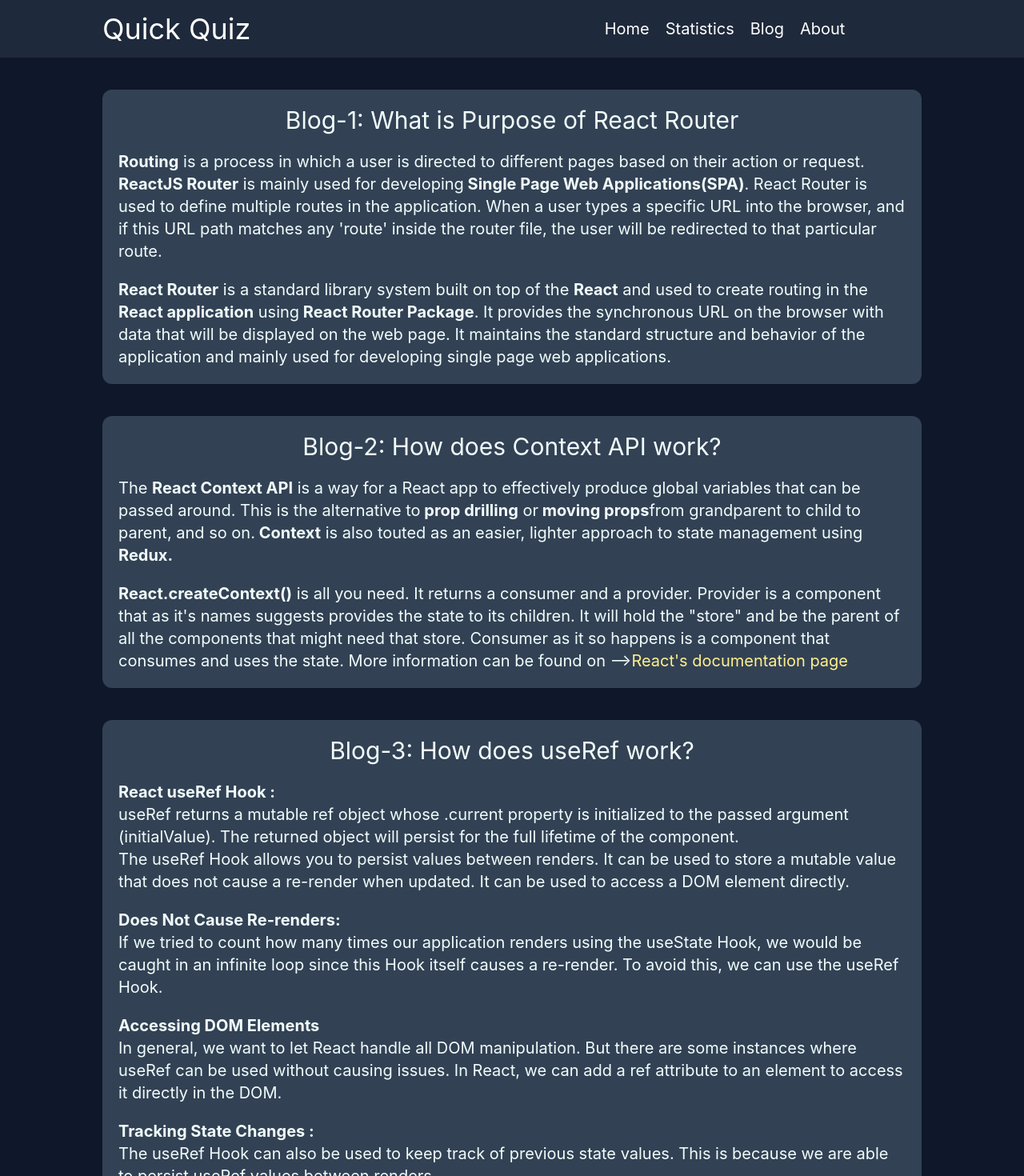
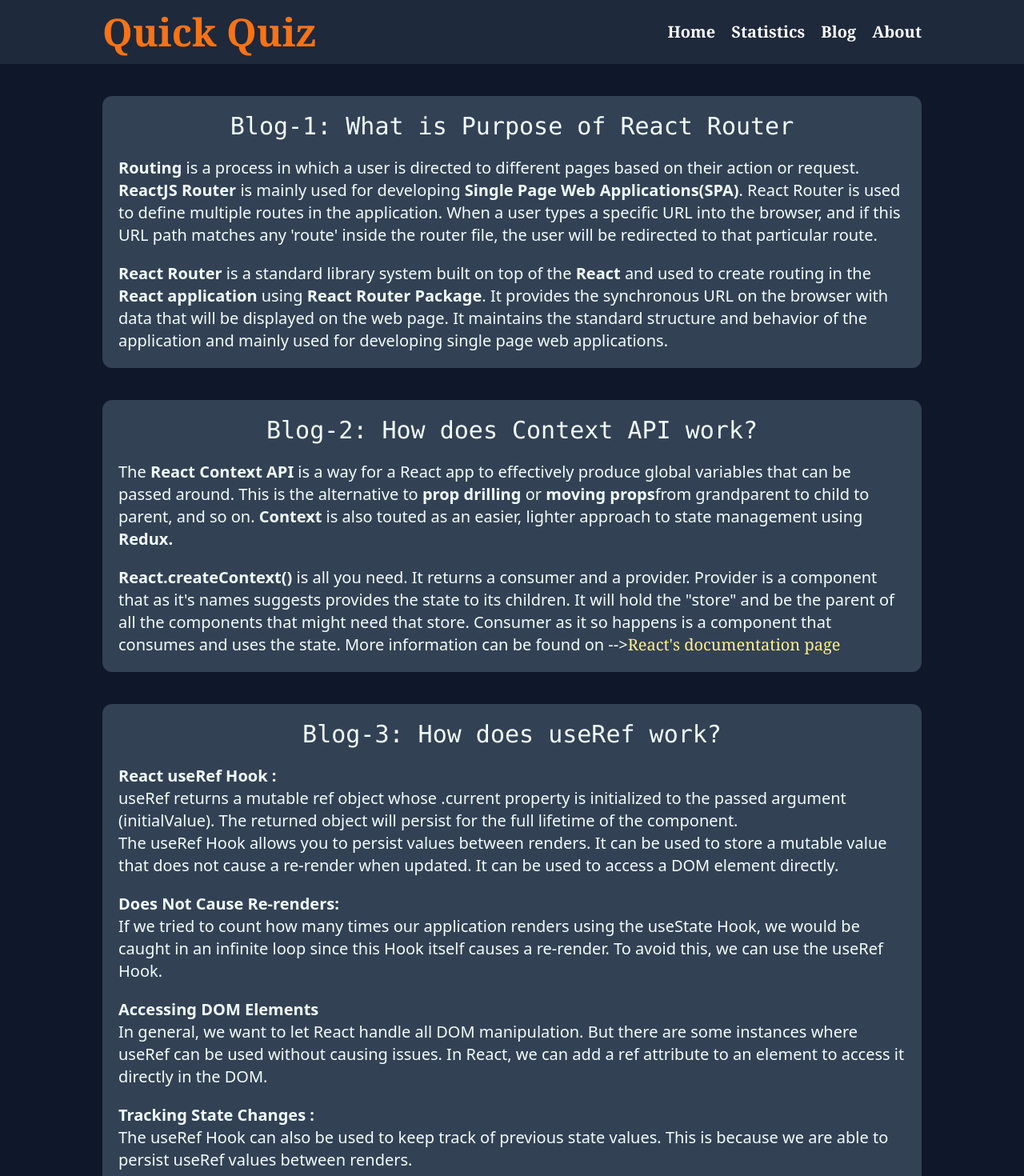
Before and after one commit to MMamunurRashid/Quick-Quiz, a React (Create React App) app: page /blog in a window 1280 px wide. Shown: the top 1470 px of the page at 80% size. Built offline with nearby package versions, Linux system fonts and the light colour scheme.

Commit message:
responsive

```diff
--- a/public/index.html
+++ b/public/index.html
@@ -25,7 +25,7 @@
   <title>Quick Quiz</title>
 </head>
 
-<body>
+<body class=" bg-slate-900">
   <noscript>You need to enable JavaScript to run this app.</noscript>
   <div id="root"></div>
   <!--
--- a/src/Components/Blog/Blog.js
+++ b/src/Components/Blog/Blog.js
@@ -5,10 +5,10 @@ const Blog = () => {
     <div className="sm:w-4/5 m-auto w-11/12">
       <div className="pb-20">
         <div className="mt-10 p-5 rounded-xl bg-slate-700">
-          <h1 className="text-3xl text-center">
+          <h1 className="text-3xl text-center font-mono">
             Blog-1: What is Purpose of React Router
           </h1>
-          <p className="text-xl mt-5">
+          <p className="text-xl mt-5 font-sans">
             <strong> Routing</strong> is a process in which a user is directed
             to different pages based on their action or request.
             <strong> ReactJS Router</strong> is mainly used for developing
@@ -18,7 +18,7 @@ const Blog = () => {
             'route' inside the router file, the user will be redirected to that
             particular route.
           </p>
-          <p className="text-xl mt-5">
+          <p className="text-xl mt-5 font-sans">
             <strong>React Router</strong> is a standard library system built on
             top of the <strong>React</strong> and used to create routing in the
             <strong> React application</strong> using
@@ -29,10 +29,10 @@ const Blog = () => {
           </p>
         </div>
         <div className="mt-10 p-5 rounded-xl bg-slate-700">
-          <h1 className="text-3xl text-center">
+          <h1 className="text-3xl text-center font-mono">
             Blog-2: How does Context API work?
           </h1>
-          <p className="text-xl mt-5">
+          <p className="text-xl mt-5 font-sans">
             The <strong> React Context API</strong> is a way for a React app to
             effectively produce global variables that can be passed around. This
             is the alternative to<strong> prop drilling</strong> or
@@ -41,7 +41,7 @@ const Blog = () => {
             <strong> Context</strong> is also touted as an easier, lighter
             approach to state management using <strong> Redux.</strong>
           </p>
-          <p className="text-xl mt-5">
+          <p className="text-xl mt-5 font-sans">
             <strong>React.createContext()</strong> is all you need. It returns a
             consumer and a provider. Provider is a component that as it's names
             suggests provides the state to its children. It will hold the
@@ -49,7 +49,7 @@ const Blog = () => {
             store. Consumer as it so happens is a component that consumes and
             uses the state. More information can be found on --&gt;
             <a
-              className="text-xl text-yellow-200"
+              className="text-xl text-yellow-200 font-serif"
               target="blank"
               href="https://reactjs.org/docs/context.html"
             >
@@ -58,10 +58,10 @@ const Blog = () => {
           </p>
         </div>
         <div className="mt-10 p-5 rounded-xl bg-slate-700">
-          <h1 className="text-3xl text-center">
+          <h1 className="text-3xl text-center font-mono">
             Blog-3: How does useRef work?
           </h1>
-          <p className="text-xl mt-5">
+          <p className="text-xl mt-5 font-sans">
             <strong>React useRef Hook : </strong> <br />
             useRef returns a mutable ref object whose .current property is
             initialized to the passed argument (initialValue). The returned
@@ -70,20 +70,20 @@ const Blog = () => {
             be used to store a mutable value that does not cause a re-render
             when updated. It can be used to access a DOM element directly.
           </p>
-          <p className="text-xl mt-5">
+          <p className="text-xl mt-5 font-sans">
             <strong>Does Not Cause Re-renders: </strong> <br /> If we tried to
             count how many times our application renders using the useState
             Hook, we would be caught in an infinite loop since this Hook itself
             causes a re-render. To avoid this, we can use the useRef Hook.
           </p>
-          <p className="text-xl mt-5">
+          <p className="text-xl mt-5 font-sans">
             <strong>Accessing DOM Elements</strong> <br /> In general, we want
             to let React handle all DOM manipulation. But there are some
             instances where useRef can be used without causing issues. In React,
             we can add a ref attribute to an element to access it directly in
             the DOM.
           </p>
-          <p className="text-xl mt-5">
+          <p className="text-xl mt-5 font-sans">
             <strong>Tracking State Changes : </strong> <br /> The useRef Hook
             can also be used to keep track of previous state values. This is
             because we are able to persist useRef values between renders.
--- a/src/Components/EachQuiz/EachQuiz.js
+++ b/src/Components/EachQuiz/EachQuiz.js
@@ -25,7 +25,7 @@ const EachQuiz = ({ eachQuiz, idx }) => {
         ></EyeIcon>
       </div>
 
-      <div className="grid md:grid-cols-2 md:w-4/5 w-11/12 shadow-2xl shadow-indigo-800 m-auto gap-3 pt-5">
+      <div className="grid md:grid-cols-2 lg:w-4/5 w-11/12 shadow-2xl shadow-indigo-800 m-auto gap-3 pt-5">
         {options.map((option, idx) => (
           <Options
             key={idx}
--- a/src/Components/Header/Header.js
+++ b/src/Components/Header/Header.js
@@ -11,10 +11,10 @@ const Header = () => {
         />
       </div>
       <div className="sm:ml-8 text-center">
-        <h1 className="lg:text-5xl md:text-3xl text-2xl mb-10">
+        <h1 className="lg:text-5xl md:text-3xl text-2xl font-mono mb-10">
           Welcome to Quick Quiz
         </h1>
-        <h3 className="lg:text-3xl md:text-2xl text-xl mb-5">
+        <h3 className="lg:text-3xl md:text-2xl text-xl mb-5 font-serif">
           Get Ready For Quiz?
         </h3>
         <p className="text-lg">
--- a/src/Components/Navbar/Navbar.js
+++ b/src/Components/Navbar/Navbar.js
@@ -18,24 +18,35 @@ const Navbar = () => {
 
         <div className="flex justify-between items-center py-2 bg-slate-800 text-white">
           <div>
-            <h1 className="text-4xl">Quick Quiz</h1>
+            <h1 className="text-5xl font-serif text-orange-500 font-bold">
+              Quick Quiz
+            </h1>
           </div>
 
           <div
-            className={`bg-slate-800 w-1/2   md:text-lg text-white  md:flex justify-center absolute md:static duration-500 ease-in ${
-              menuOpen ? "top-10 pb-3" : "top-[-120px]"
+            className={`bg-slate-800    md:text-lg text-white  md:flex justify-center absolute md:static duration-500 ease-in ${
+              menuOpen ? "top-8 pb-10" : "top-[-120px]"
             }`}
           >
-            <Link className="pl-5 text-xl" to={"/home"}>
+            <Link
+              className="pl-5 text-xl font-serif font-semibold"
+              to={"/home"}
+            >
               Home
             </Link>
-            <Link className="pl-5 text-xl" to={"/statistics"}>
+            <Link
+              className="pl-5 text-xl font-serif font-semibold"
+              to={"/statistics"}
+            >
               Statistics
             </Link>
-            <Link className="pl-5 text-xl" to={"/blog"}>
+            <Link
+              className="pl-5 text-xl font-serif font-semibold"
+              to={"/blog"}
+            >
               Blog
             </Link>
-            <Link className="pl-5 text-xl" to={"*"}>
+            <Link className="pl-5 text-xl font-serif font-semibold" to={"*"}>
               About
             </Link>
           </div>
--- a/src/Components/Quiz/Quiz.js
+++ b/src/Components/Quiz/Quiz.js
@@ -8,9 +8,11 @@ const Quiz = () => {
   const questions = data.questions;
 
   return (
-    <div className="md:w-9/12 m-auto pb-20">
+    <div className="lg:w-9/12 m-auto pb-20">
       <ToastContainer></ToastContainer>
-      <h1 className="text-4xl text-center mt-8">Quiz of {data.name}</h1>
+      <h1 className="text-4xl text-center mt-8 font-mono font-semibold">
+        Quiz of {data.name}
+      </h1>
       {questions.map((eachQuiz, idx) => (
         <EachQuiz key={eachQuiz.id} eachQuiz={eachQuiz} idx={idx}></EachQuiz>
       ))}
--- a/src/Components/Statistics/Statistics.js
+++ b/src/Components/Statistics/Statistics.js
@@ -18,7 +18,7 @@ const Statistics = () => {
 
   return (
     <div className="bg-white ">
-      <h1 className="text-center text-black text-4xl pt-20 pb-10">
+      <h1 className="text-center text-black text-4xl pt-20 pb-10 font-mono font-semibold">
         Line Chart for Total number of Quiz question
       </h1>
       <ResponsiveContainer width="100%" height={400}>
```
